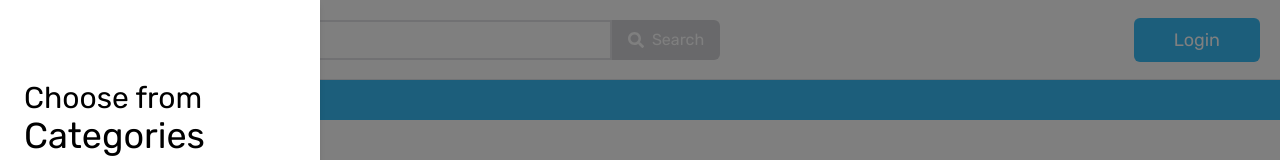
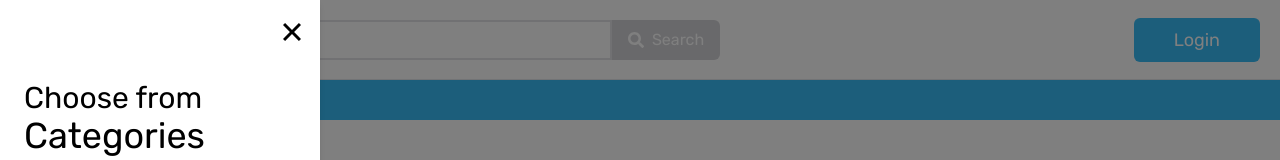
Before and after one commit to randhysatrio/heizenberg-next, a Next.js app: page / in a window 1280 px wide. Both pictures are taken after a click on the button "Categories". Shown: the top 160 px of the page. Built offline with nearby package versions, Linux system fonts and the light colour scheme.

Commit message:
update sidebar, create tabs, add prettier config

```diff
--- a/package.json
+++ b/package.json
@@ -20,6 +20,7 @@
     "react-dom": "^18",
     "react-hot-toast": "^2.4.1",
     "react-icons": "^5.0.1",
+    "react-use-measure": "^2.1.1",
     "server-only": "^0.0.1",
     "swiper": "^11.0.5",
     "yup": "^1.3.3",
--- a/src/app/_components/Header/Authentication.tsx
+++ b/src/app/_components/Header/Authentication.tsx
@@ -29,7 +29,6 @@ export default function Authentication() {
         return setOpenSidebar(false);
       }
     }
-
     window.addEventListener("resize", closeSidebar);
     return () => {
       window.removeEventListener("resize", closeSidebar);
--- a/src/app/_components/Header/CategorySidebar/CategorySidebarContent.tsx
+++ b/src/app/_components/Header/CategorySidebar/CategorySidebarContent.tsx
@@ -7,6 +7,7 @@ import { motion } from "framer-motion";
 // ICONS
 import { FaArrowLeft } from "react-icons/fa";
 import { MdOutlineChevronRight } from "react-icons/md";
+import { IoCloseSharp } from "react-icons/io5";
 
 // INTERFACES
 import type { Category } from "@/app/_types/Category";
@@ -64,13 +65,21 @@ export default function CategorySidebarContent({
   >(undefined);
 
   return (
-    <div className="relative flex h-screen w-64 overflow-x-hidden bg-white shadow-md sm:w-72 lg:w-80">
+    <div className="flex h-screen w-64 overflow-x-hidden bg-white shadow-md sm:w-72 lg:w-80">
       <motion.div
         animate={{ x: isShowing ? "-50%" : "0%" }}
         transition={{ bounce: 0 }}
         className="flex h-full w-fit min-w-[200%]"
       >
-        <div className="flex h-full w-1/2 flex-col px-4 pt-20 sm:px-5 lg:px-6">
+        <div className="relative flex h-full w-1/2 flex-col px-4 pt-20 sm:px-5 lg:px-6">
+          <motion.button
+            whileTap={{ scale: 0.95 }}
+            onClick={closeSidebar}
+            className="absolute right-3 top-4"
+          >
+            <IoCloseSharp className="h-6 w-6 cursor-pointer sm:h-8 sm:w-8" />
+          </motion.button>
+
           <section className="mb-10">
             <h5 className="font-rubik-bold text-2xl leading-none sm:text-3xl">
               Choose from
--- a/src/app/_components/Header/CategorySidebar/index.tsx
+++ b/src/app/_components/Header/CategorySidebar/index.tsx
@@ -12,7 +12,7 @@ import CategorySidebarContent from "./CategorySidebarContent";
 import { MdOutlineMenuOpen } from "react-icons/md";
 
 export default function CategorySidebar() {
-  // OPEN CLOSE SIDEBAR STATES
+  // OPEN CLOSE SIDEBAR STATESS
   const [open, setOpen] = useState(false);
   function toggleOpen() {
     return setOpen((c) => !c);
--- a/src/app/_components/Sidebar/index.tsx
+++ b/src/app/_components/Sidebar/index.tsx
@@ -1,4 +1,6 @@
 "use client";
+
+import { useEffect } from "react";
 
 import { AnimatePresence, Variant, motion } from "framer-motion";
 
@@ -14,14 +16,6 @@ const OVERLAY_VARIANTS: SidebarVariants = {
       when: "afterChildren",
     },
   },
-};
-const SIDEBAR_VARIANTS: SidebarVariants = {
-  open: {
-    x: "0%",
-  },
-  close: (isLeft) => ({
-    x: isLeft ? "-100%" : "100%",
-  }),
 };
 
 type SidebarProps = {
@@ -50,17 +44,50 @@ export default function Sidebar({
           onClick={close}
           className={`fixed inset-0 z-[3000] flex bg-black bg-opacity-50 ${isLeft ? "justify-start" : "justify-end"}`}
         >
-          <motion.aside
-            custom={isLeft}
-            variants={SIDEBAR_VARIANTS}
-            transition={{ bounce: 0 }}
-            onClick={(e) => e.stopPropagation()}
-            className="h-fit w-fit"
-          >
+          <SidebarBody isLeft={isLeft} close={close}>
             {children}
-          </motion.aside>
+          </SidebarBody>
         </motion.div>
       )}
     </AnimatePresence>
   );
 }
+
+const SIDEBAR_VARIANTS: SidebarVariants = {
+  open: {
+    x: "0%",
+  },
+  close: (isLeft) => ({
+    x: isLeft ? "-100%" : "100%",
+  }),
+};
+
+type SidebarBodyProps = Pick<SidebarProps, "children" | "close"> & {
+  isLeft: boolean;
+};
+function SidebarBody({ children, isLeft, close }: SidebarBodyProps) {
+  useEffect(() => {
+    // Close Sidebar on Esc keydown;
+    function closeOnEsc(e: KeyboardEvent) {
+      if (e.code === "Escape") {
+        close();
+      }
+    }
+    window.addEventListener("keydown", closeOnEsc);
+    return () => {
+      window.removeEventListener("keydown", closeOnEsc);
+    };
+  }, []);
+
+  return (
+    <motion.aside
+      custom={isLeft}
+      variants={SIDEBAR_VARIANTS}
+      transition={{ bounce: 0 }}
+      onClick={(e) => e.stopPropagation()}
+      className="h-fit w-fit"
+    >
+      {children}
+    </motion.aside>
+  );
+}
--- /dev/null
+++ b/src/app/_components/Tabs/index.tsx
@@ -0,0 +1,51 @@
+"use client";
+
+import { motion } from "framer-motion";
+
+export type TabItem = {
+  id?: number | undefined;
+  name: string;
+};
+
+type TabsProps = {
+  tabId?: string | undefined;
+  tabs: TabItem[];
+  activeVal: string;
+  onClickTab: (name: string) => void;
+};
+export default function Tabs({
+  tabId,
+  tabs,
+  activeVal,
+  onClickTab,
+}: TabsProps) {
+  return (
+    <nav className="w-full overflow-x-auto">
+      <ul className="flex w-fit items-center">
+        {tabs.map((t) => {
+          const isActive = t.name === activeVal;
+
+          return (
+            <li
+              key={t.id || t.name}
+              onClick={() => onClickTab(t.name)}
+              className="group relative cursor-pointer px-3 py-2 hover:bg-zinc-100 lg:px-4"
+            >
+              <p
+                className={`font-rubik-bold lg:text-lg ${isActive ? "text-black" : "text-black/65 group-hover:text-black"}`}
+              >
+                {t.name}
+              </p>
+              {isActive && (
+                <motion.div
+                  layoutId={tabId || "page-tabs"}
+                  className="absolute bottom-0 left-0 h-[2px] w-full rounded-tl-md rounded-tr-md bg-sky-400"
+                />
+              )}
+            </li>
+          );
+        })}
+      </ul>
+    </nav>
+  );
+}
```
Also changed, not shown: prettier.config.js (added, +9 -0 lines), 1 other file (tests, documents, lock files or other folders).
